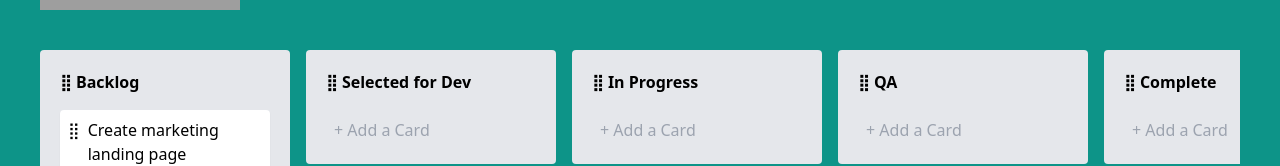
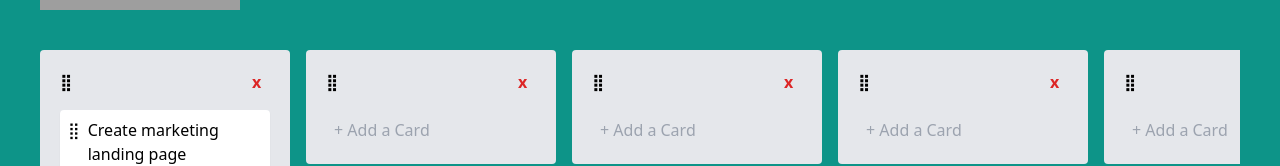
Before and after one commit to andreecirillo/trello-clone, a Nuxt app: page / in a window 1280 px wide. Shown: the part 180-346 px from the top of the page. Built offline with nearby package versions, Linux system fonts and the light colour scheme; grey boxes are pictures that could not be loaded.

Commit message:
Edit, Add, and Remove Columns

```diff
--- a/components/TrelloBoard.vue
+++ b/components/TrelloBoard.vue
@@ -1,7 +1,9 @@
 <script setup lang="ts">
+
 import type { Column, Task } from "~~/types"
 import draggable from "vuedraggable"
 import { nanoid } from "nanoid"
+
 const columns = ref<Column[]>([
     {
         id: nanoid(),
@@ -29,31 +31,53 @@ const columns = ref<Column[]>([
     { title: "QA", id: nanoid(), tasks: [] },
     { title: "Complete", id: nanoid(), tasks: [] }
 ]);
+
 const alt = useKeyModifier("Alt")
+
+function createColumn() {
+    const column: Column = {
+        id: nanoid(),
+        title: "",
+        tasks: []
+    };
+
+    columns.value.push(column);
+
+    nextTick(() => {
+        (document.querySelector(".column:last-of-type .title-input") as HTMLInputElement).focus()
+    });
+}
 </script>
 <template>
-    <div>
+    <div class="flex items-start overflow-x-auto gap-4">
         <draggable v-model="columns" group="columns" :animation="150" handle=".drag-handle" item-key="id"
-            class="flex gap-4 overflow-x-auto items-start">
+            class="flex gap-4 items-start">
             <template #item="{ element: column }: { element: Column }">
                 <div class="column bg-gray-200 p-5 rounded min-w-[250px] mb-20">
                     <header class="font-bold mb-4">
                         <DragHandle />
-                        {{ column.title }}
+                        <input type="text"
+                            class="title-input bg-transparent focus:bg-white rounded px-1 w-4/5 focus:outline-none"
+                            @keyup.enter="($event.target as HTMLInputElement).blur()" />
+                        <button class="ml-2 text-red-600" title="Delete Column" @click="columns = columns.filter((c) => c.id !== column.id)">x</button>
                     </header>
                     <draggable v-model="column.tasks" :group="{ name: 'tasks', pull: alt ? 'clone' : true }"
                         :animation="150" handle=".drag-handle" item-key="id">
                         <template #item="{ element: task }: { element: Task }">
                             <div>
-                                <TrelloBoardTask :task="task" @delete="column.tasks = column.tasks.filter((t) => t.id !== $event)" />
+                                <TrelloBoardTask :task="task"
+                                    @delete="column.tasks = column.tasks.filter((t) => t.id !== $event)" />
                             </div>
                         </template>
                     </draggable>
                     <footer>
-                        <NewTask @add="column.tasks.push($event)"/>
+                        <NewTask @add="column.tasks.push($event)" />
                     </footer>
                 </div>
             </template>
         </draggable>
+        <button @click="createColumn" class="bg-gray-200 whitespace-nowrap rounded opacity-50">
+            + Add another Column
+        </button>
     </div>
 </template>
--- a/components/TrelloBoardTask.vue
+++ b/components/TrelloBoardTask.vue
@@ -12,7 +12,7 @@ const emit = defineEmits<{
 
 const focused = ref(false);
 
-onKeyStroke("Backspace", (e) => {
+onKeyStroke(["Backspace", "Delete"], (e) => {
   if(focused.value){
     emit("delete", props.task.id)
   }
```
